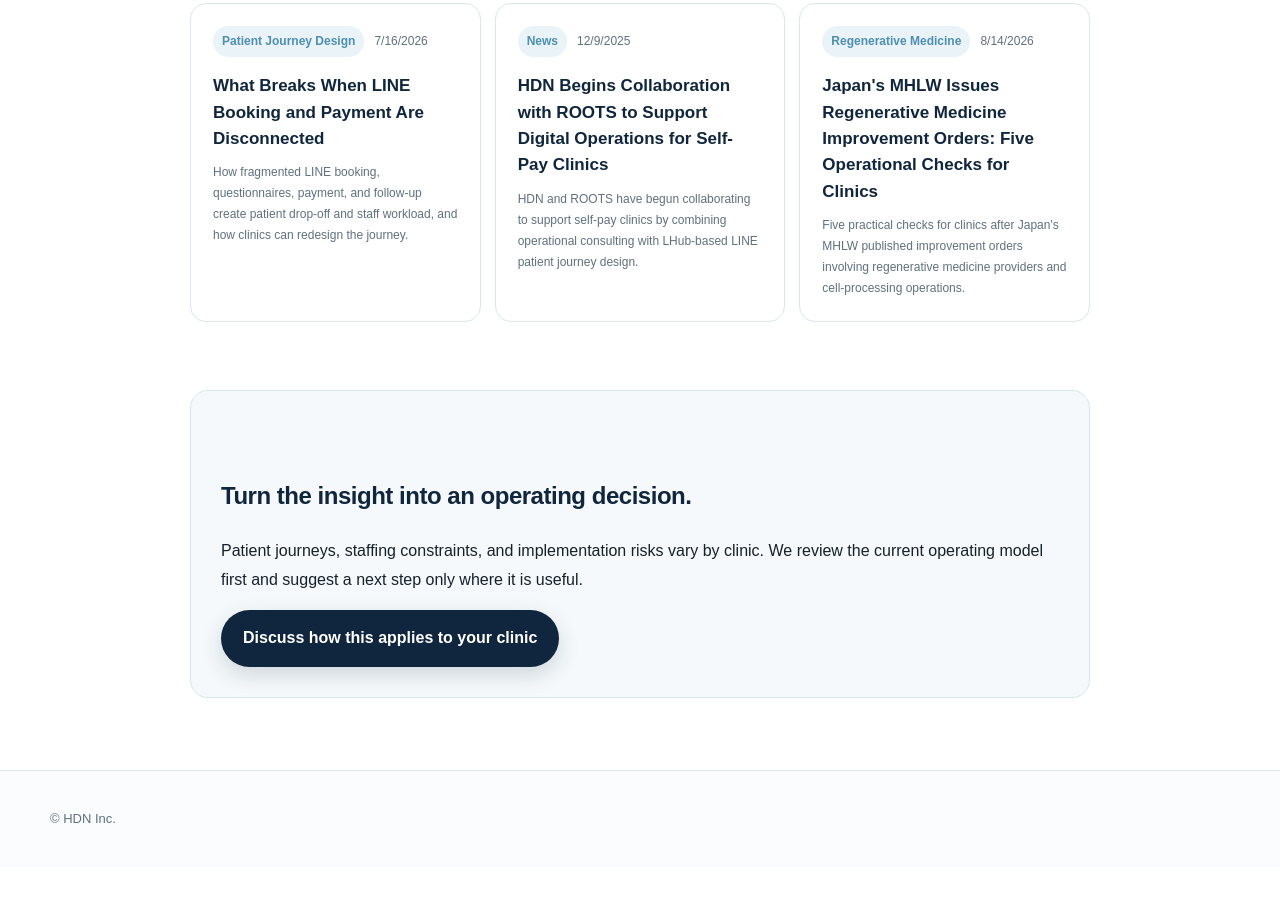
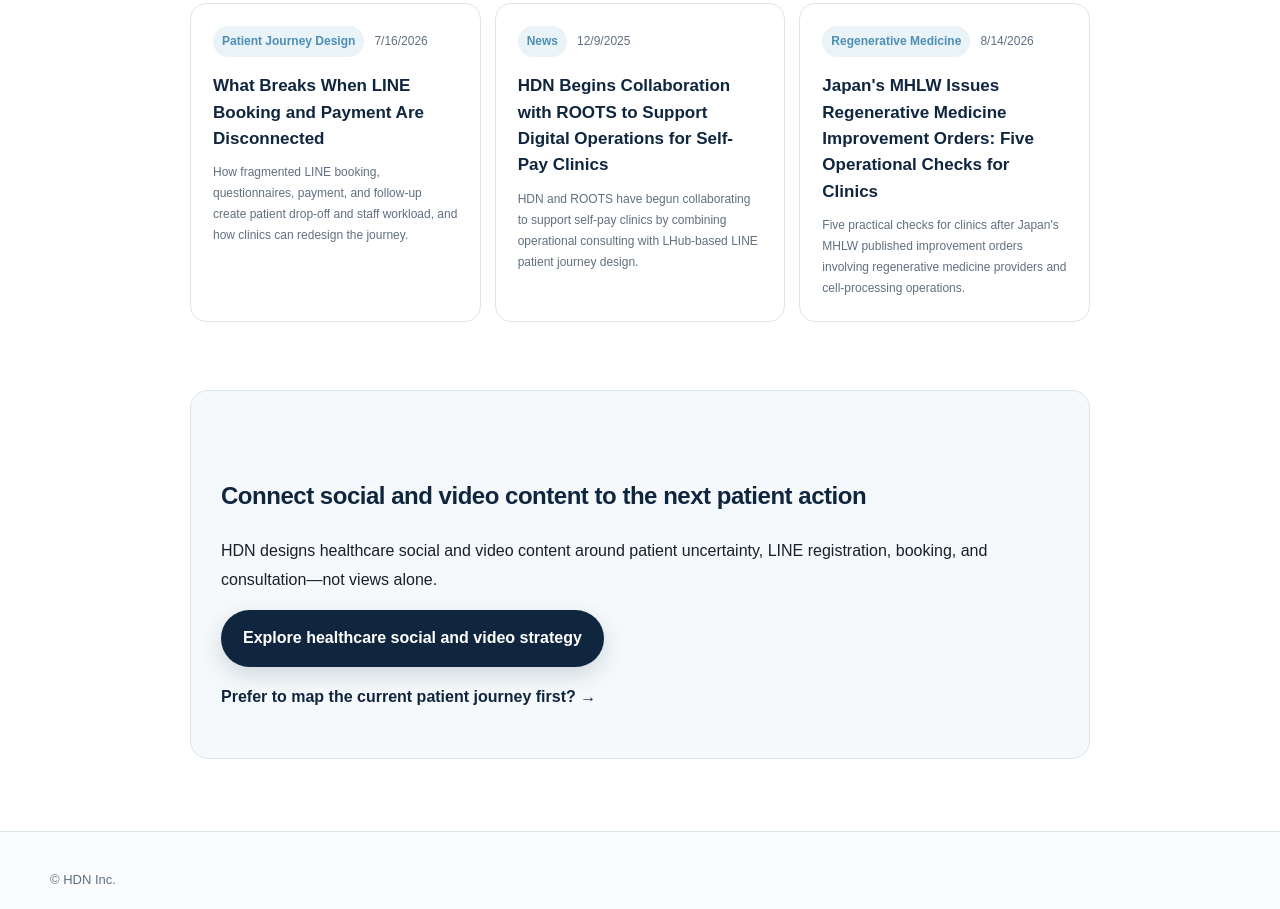
Before and after one commit to hatchyz-coder/hdn-articles, an Astro site: page /hdn-articles/en/articles/clinic-video-strategy in a window 1280 px wide. Shown: the part 4962-5871 px from the top of the page. Before the commit the page ends 5829 px from the top, so only its background shows below. Built offline with nearby package versions, Linux system fonts and the light colour scheme; Astro itself is replaced by a stand-in of ours.

Commit message:
Route English articles to contextual HDN services

```diff
--- a/src/pages/en/articles/[...id].astro
+++ b/src/pages/en/articles/[...id].astro
@@ -61,11 +61,37 @@ const jsonLd = {
   ],
 };
 
-const cta = {
-  consultation: ['Discuss how this applies to your clinic', 'https://forms.gle/148jgfSnDgDZ2HsEA'],
-  lhub: ['Ask about LHub implementation', 'https://hdnjapan.com/lhub.html'],
-  'self-pay': ['Ask about private-pay service implementation', 'https://hdnjapan.com/self-pay.html'],
-}[article.data.cta];
+const looksLikeSnsArticle =
+  article.data.tags.some((tag) => ['Healthcare Social Media', 'YouTube', 'Social Media', 'Video'].includes(tag)) ||
+  /social|YouTube|video/i.test(article.data.category) ||
+  /social|YouTube|video/i.test(article.data.title);
+const resolvedCtaKey = article.data.cta === 'consultation' && looksLikeSnsArticle ? 'sns' : article.data.cta;
+const ctaConfig = {
+  consultation: {
+    title: 'Map the patient journey before changing tools',
+    copy: 'Review where patients stop across LINE, booking, questionnaires, payment, consultation, and follow-up, then prioritize only the changes that matter.',
+    label: 'See the consultation and patient-journey review',
+    href: 'https://hdnjapan.com/consultation.html',
+  },
+  lhub: {
+    title: 'Connect what happens after a patient joins LINE',
+    copy: 'See how HDN approaches booking, questionnaires, payment, patient management, and follow-up as one operating journey with LHub.',
+    label: 'Explore LHub',
+    href: 'https://hdnjapan.com/lhub.html',
+  },
+  'self-pay': {
+    title: 'Build private-pay care as an operating model',
+    copy: 'Review HDN’s approach to service design, patient journeys, clinic operations, and follow-up rather than treating private-pay care as a menu addition.',
+    label: 'Explore private-pay implementation support',
+    href: 'https://hdnjapan.com/self-pay.html',
+  },
+  sns: {
+    title: 'Connect social and video content to the next patient action',
+    copy: 'HDN designs healthcare social and video content around patient uncertainty, LINE registration, booking, and consultation—not views alone.',
+    label: 'Explore healthcare social and video strategy',
+    href: 'https://hdnjapan.com/medical-sns.html',
+  },
+}[resolvedCtaKey];
 ---
 <BaseLayout
   title={`${article.data.title} | HDN Articles`}
@@ -97,7 +123,7 @@ const cta = {
         <h2 id="author-heading">Tsuyoshi Hadano</h2>
         <p class="author-role">Founder, HDN Inc. | Clinic Management & AI</p>
         <p>Tsuyoshi Hadano works on private-pay service implementation, clinic operations, LINE-based patient journeys, and practical AI adoption. HDN Articles focuses on what healthcare operators should actually review and implement, not only on reporting policy or industry news.</p>
-        <a class="text-link" href="https://hdnjapan.com/">About HDN Inc. <span>→</span></a>
+        <a class="text-link" href="https://hdnjapan.com/tsuyoshi-hadano.html">Founder profile and support areas <span>→</span></a>
       </div>
     </aside>
 
@@ -117,10 +143,13 @@ const cta = {
       </section>
     )}
 
-    <aside class="cta">
-      <h2>Turn the insight into an operating decision.</h2>
-      <p>Patient journeys, staffing constraints, and implementation risks vary by clinic. We review the current operating model first and suggest a next step only where it is useful.</p>
-      <a class="button" href={cta[1]}>{cta[0]}</a>
+    <aside class="cta" data-contextual-service-cta={resolvedCtaKey}>
+      <h2>{ctaConfig.title}</h2>
+      <p>{ctaConfig.copy}</p>
+      <a class="button" href={ctaConfig.href}>{ctaConfig.label}</a>
+      {resolvedCtaKey !== 'consultation' && (
+        <p><a class="text-link" href="https://hdnjapan.com/consultation.html">Prefer to map the current patient journey first? <span>→</span></a></p>
+      )}
     </aside>
   </main>
 </BaseLayout>
```
